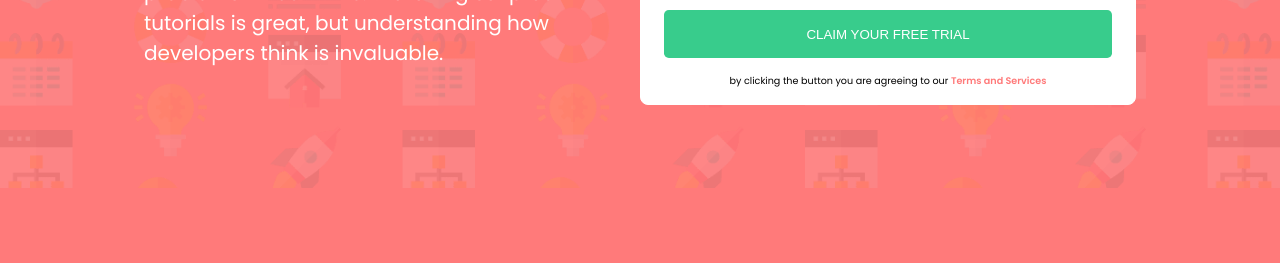
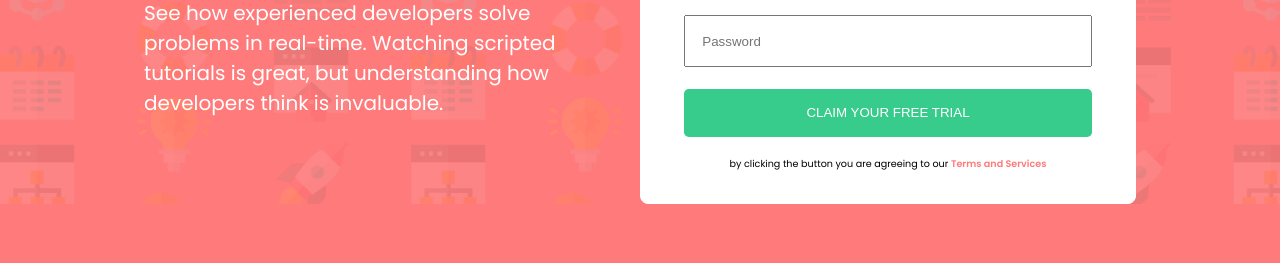
Before and after one commit to Mfried95/Signup-form, a plain HTML site: page index.html in a window 1280 px wide. Shown: the part 537-800 px from the top of the page. Drawn offline with Linux system fonts and the light colour scheme.

Commit message:
Add files via upload

```diff
--- a/style.css
+++ b/style.css
@@ -128,6 +128,12 @@ p{
     form{
         max-width: 550px;
         min-height: 300px;
+        padding: 2em;
+    }
+
+    input{
+        margin: .8em;
+        padding: 1.25em;
     }
 
     /*Typeography*/
```
